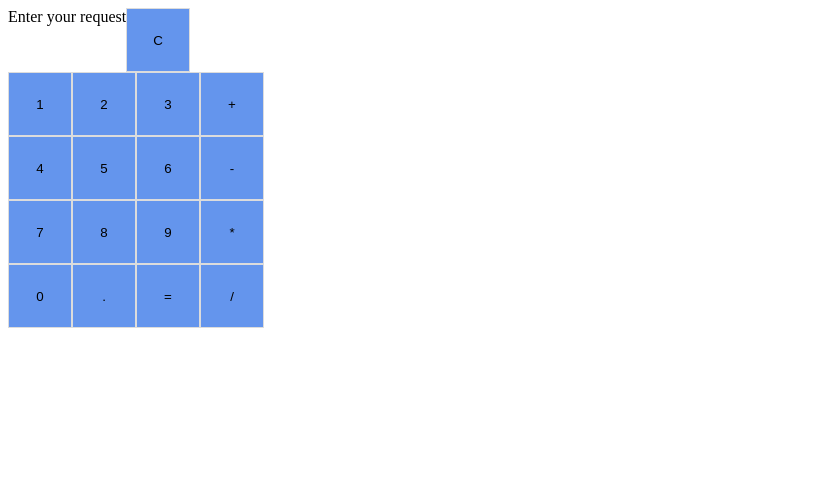
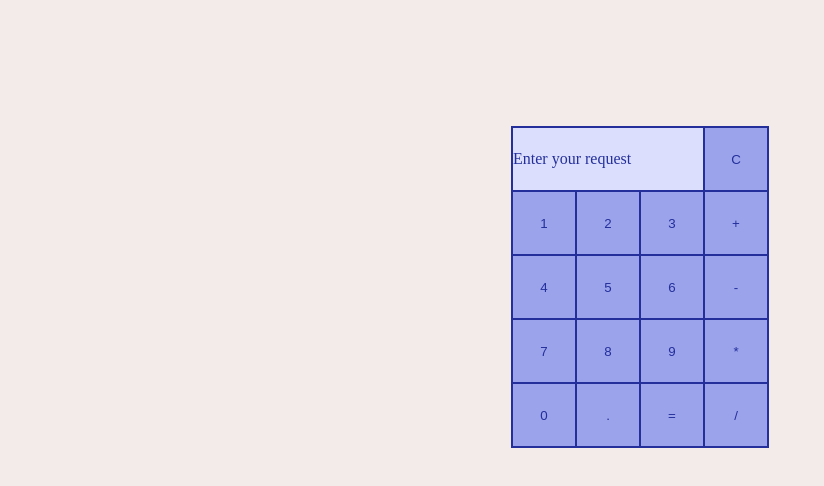
Before and after one commit to Lilith-debug/newCalculator, a plain HTML site: page index.html in a window 1280 px wide. Shown: the whole page, without its empty margins (0-824 px from the left). Drawn offline with Linux system fonts and the light colour scheme.

Commit message:
Align items and choose background and font colors

```diff
--- a/index.html
+++ b/index.html
@@ -7,9 +7,12 @@
         <title>Calculator</title>
     </head>
     <body>
+        <div class="container">
             <div class="calculator">
                 <div class="zero row">
-                <div class="display">Enter your request</div>
+                    <div class="display">
+                        <div id="displayText">Enter your request</div>
+                    </div>
                     <button>C</button>
                 </div>
                 <div class="first row">
@@ -37,5 +40,6 @@
                     <button>/</button>
                 </div>
             </div>
+        </div>
     </body>
 </html>
--- a/style.css
+++ b/style.css
@@ -1,6 +1,21 @@
+body {
+    background-color: #F2EBE9;
+}
+
+.container {
+    display: flex;
+    flex-direction: column;
+    justify-content: center;
+    align-items: center;
+    margin-top: 10%;
+}
+
 .calculator {
     display: flex;
     flex-direction: column;
+    justify-content: center;
+    background-color: #dbdffd;
+    border: 1px solid #242f9b;
 }
 
 .row {
@@ -8,14 +23,24 @@
 }
 
 .display {
-    height: 64 px;
-    width: 192 px;
-    text-align: center;
+    display: flex;
+    height: 64px;
+    width: 192px;
+    align-items: center;
+    box-sizing: border-box;
+    border: 1px solid #242f9b;;
+}
+
+#displayText {
+    flex: 1 1 auto;
+    color: #242f9b;
 }
 
 button {
-    background-color:cornflowerblue;
+    background-color: #9ba3eb;
     height: 64px;
     width: 64px;
-    border: 1px solid gainsboro;
+    border: 1px solid #242f9b;
+    box-sizing: border-box;
+    color: #242f9b;
 }
```
Lines whose indentation alone changed are shown as unchanged.
